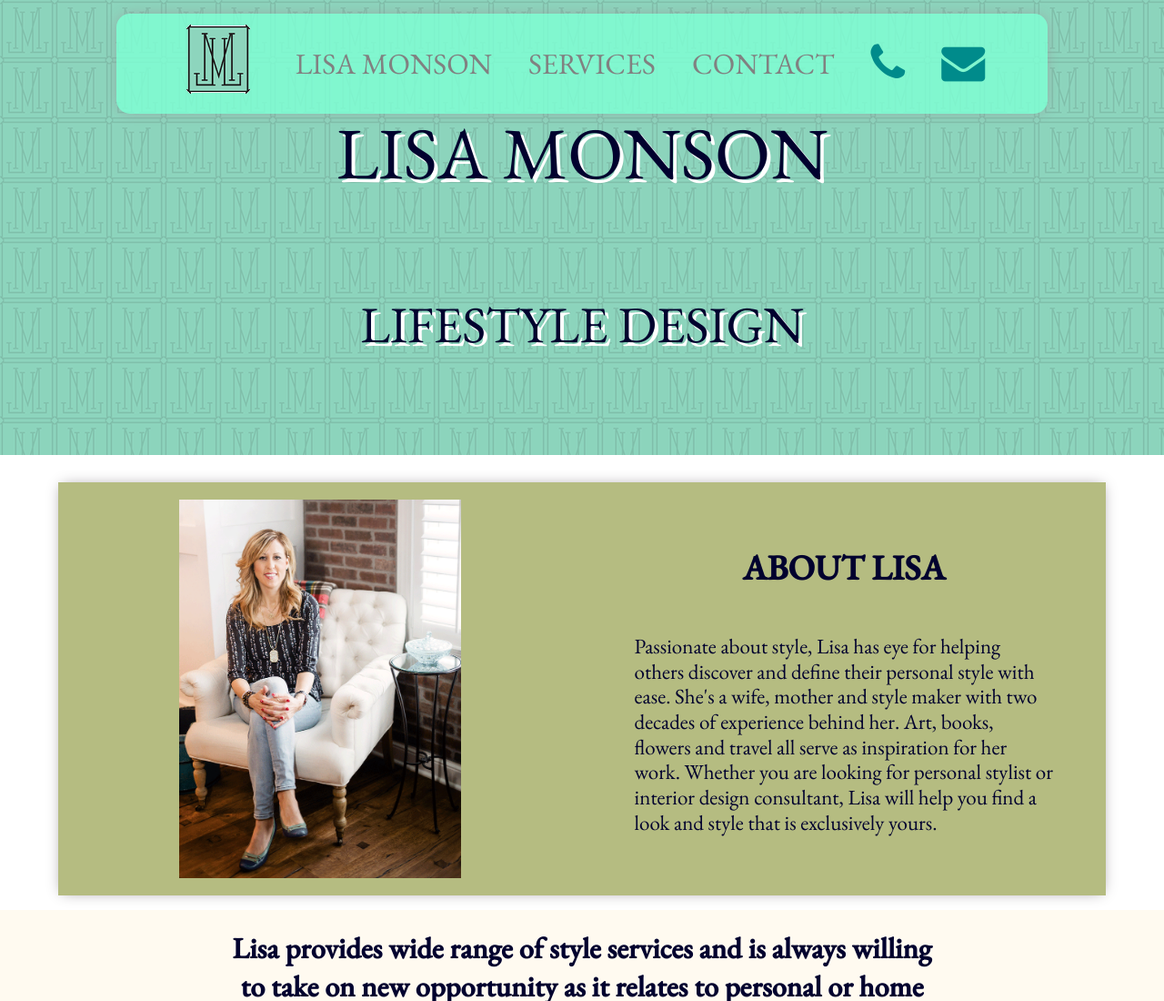
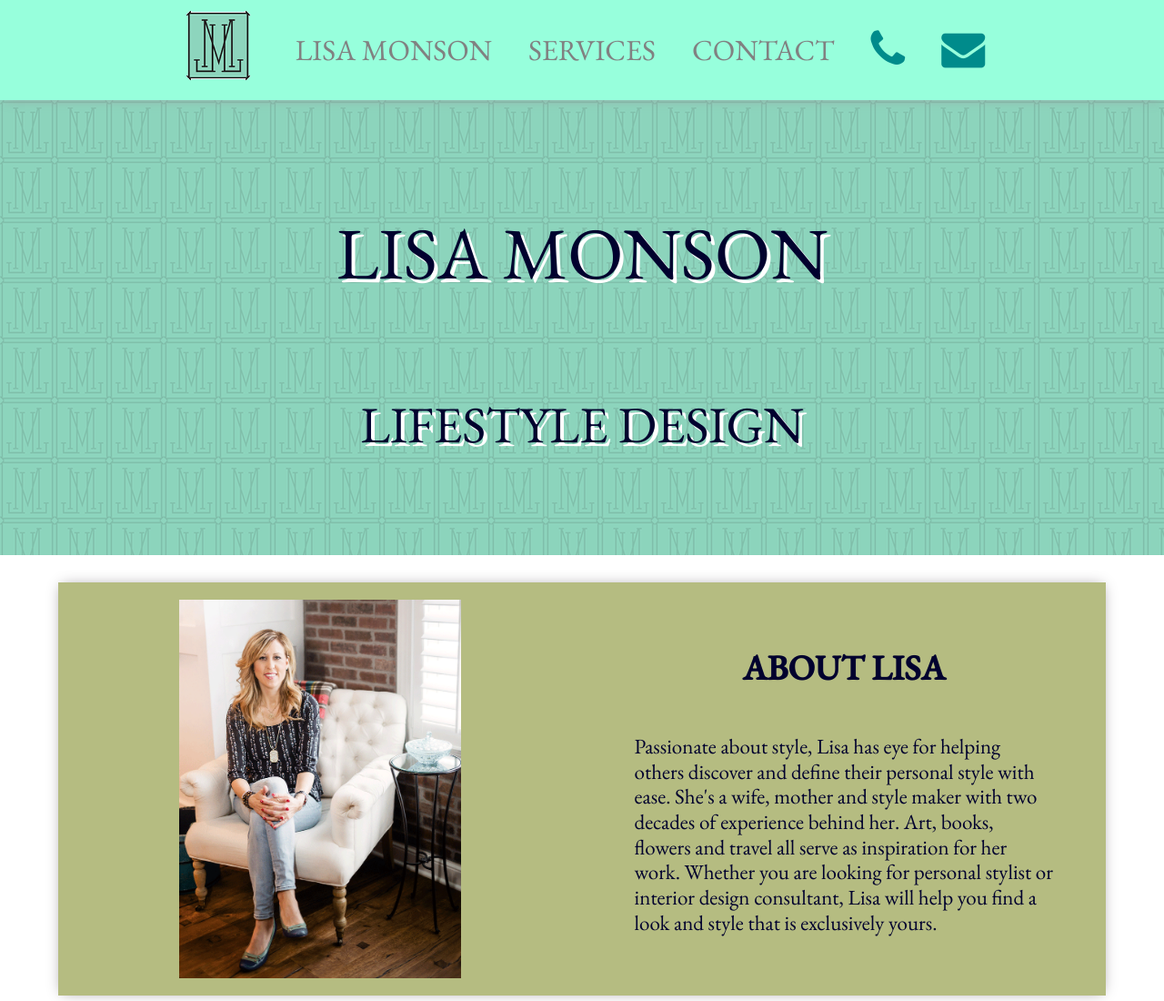
Before and after one commit to YegorCreative/LisaMonson, a plain HTML site: page index.html in a window 1280 px wide. Shown: the top 1100 px of the page at 91% size. Drawn offline with nearby package versions, Linux system fonts and the light colour scheme.

Commit message:
Update styles.css

```diff
--- a/CSS/styles.css
+++ b/CSS/styles.css
@@ -17,7 +17,7 @@ body {
   justify-content: center;
 }
   .sidenavDesctop {
-    width: 1024px;
+    width: 100%;
     height: 110px;
     background-color: #7fffd4ce;
     display: flex;
@@ -25,9 +25,8 @@ body {
     justify-content: center;
     align-items: center;
     z-index: 5;
-    position: fixed;
-    margin-top: 15px;
-    border-radius: 15px;
+    position: relative;
+    margin-top: 0;
     box-shadow: 0px 0px 15px -4px rgba(153,148,153,1);
   }
 .sidenavDesctop a {
```
